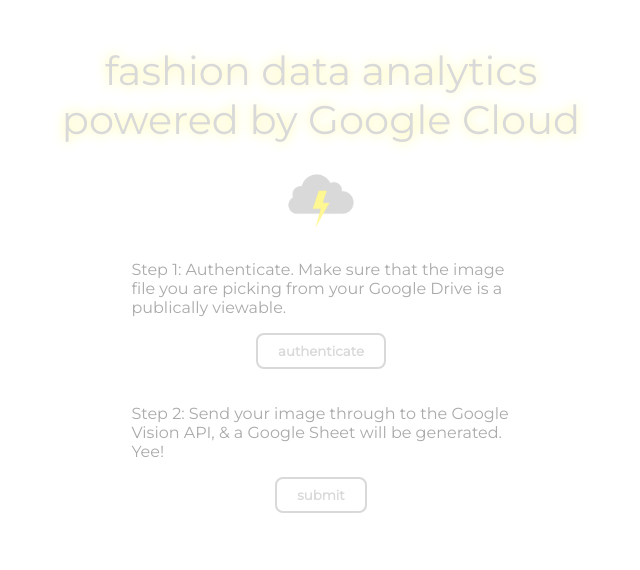
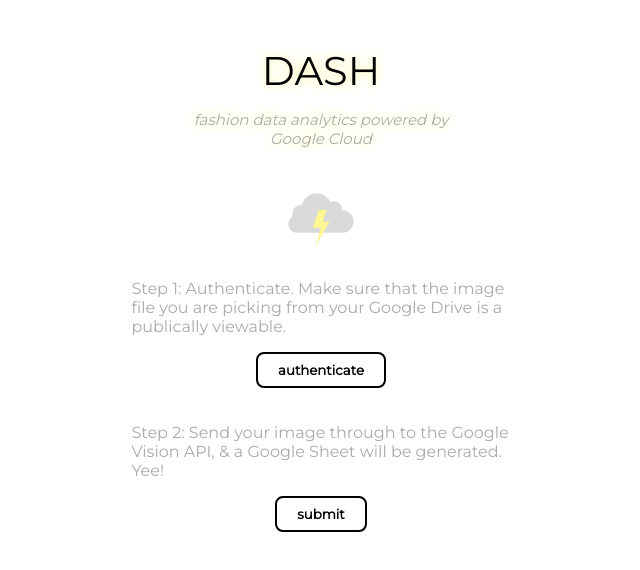
Before and after one commit to madamCS/DASH, a website: page src/index.html in a window 1280 px wide. Shown: the whole page, without its empty margins (319-959 px from the left). Drawn offline with Linux system fonts and the light colour scheme.

Commit message:
committing all changes

```diff
--- a/src/dash.css
+++ b/src/dash.css
@@ -4,14 +4,14 @@
 }
 
 #bigText {
-    color: #d9d9d9;
+    color: #000000;
     text-shadow: #fff792 0 0 0.3em;
     font-size: 40px;
 }
 
 .blueButton {
-  border: 2px solid #d9d9d9;
-  color: #d9d9d9;
+  border: 2px solid #000000;
+  color: #000000;
   background-color: white;
   font-family: 'Montserrat', sans-serif;
   padding: 8px 20px;
@@ -44,3 +44,9 @@
     color:#33ccff;
     cursor:pointer;
 }
+
+#italic {
+    font-style:italic;
+    font-size:15px;
+    text-align:center;
+}
--- a/src/index.html
+++ b/src/index.html
@@ -142,7 +142,9 @@
     <body>
         <br><br>
         <div id="bigText">
-            fashion data analytics <br>powered by Google Cloud <br>
+            DASH <br>
+            <p id="italic">fashion data analytics powered by<br>
+                Google Cloud</p>
             <img src="dashlogo.png" width="100px">
         </div>
 
```
